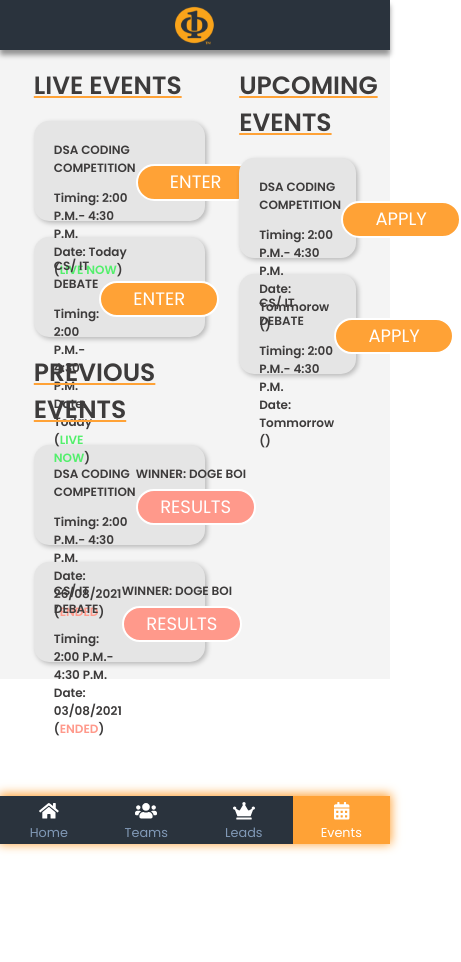
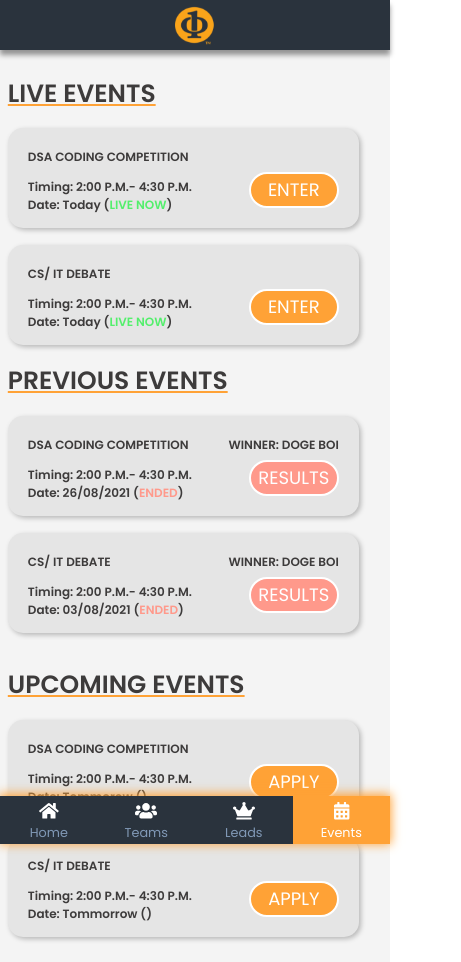
Before and after one commit to IEEE-CS-JMI-Student-Chapter/react-website, a React (Create React App) app: page /events in a window 390 px wide. Shown: the whole page, 461 px wide, since content can reach past the window. Before the commit the page ends 844 px from the top, so only its background shows below. Built offline with nearby package versions, Linux system fonts and the light colour scheme.

Commit message:
Wrong ordered events mobile version

```diff
--- a/src/components/Events/Events.module.css
+++ b/src/components/Events/Events.module.css
@@ -70,3 +70,19 @@
     line-height: 16px;
     color: var(--white);
 }
+
+@media screen and (max-width: 768px) {
+    .events-container {
+        flex-direction: column;
+        padding: 2vw;
+    }
+    .live, .previous, .upcoming {
+        width: 90vw;
+    }
+    .button-and-winner {
+        align-items: flex-end;
+    }
+    .event-btn {
+        width: 90px;
+    }
+}
```
